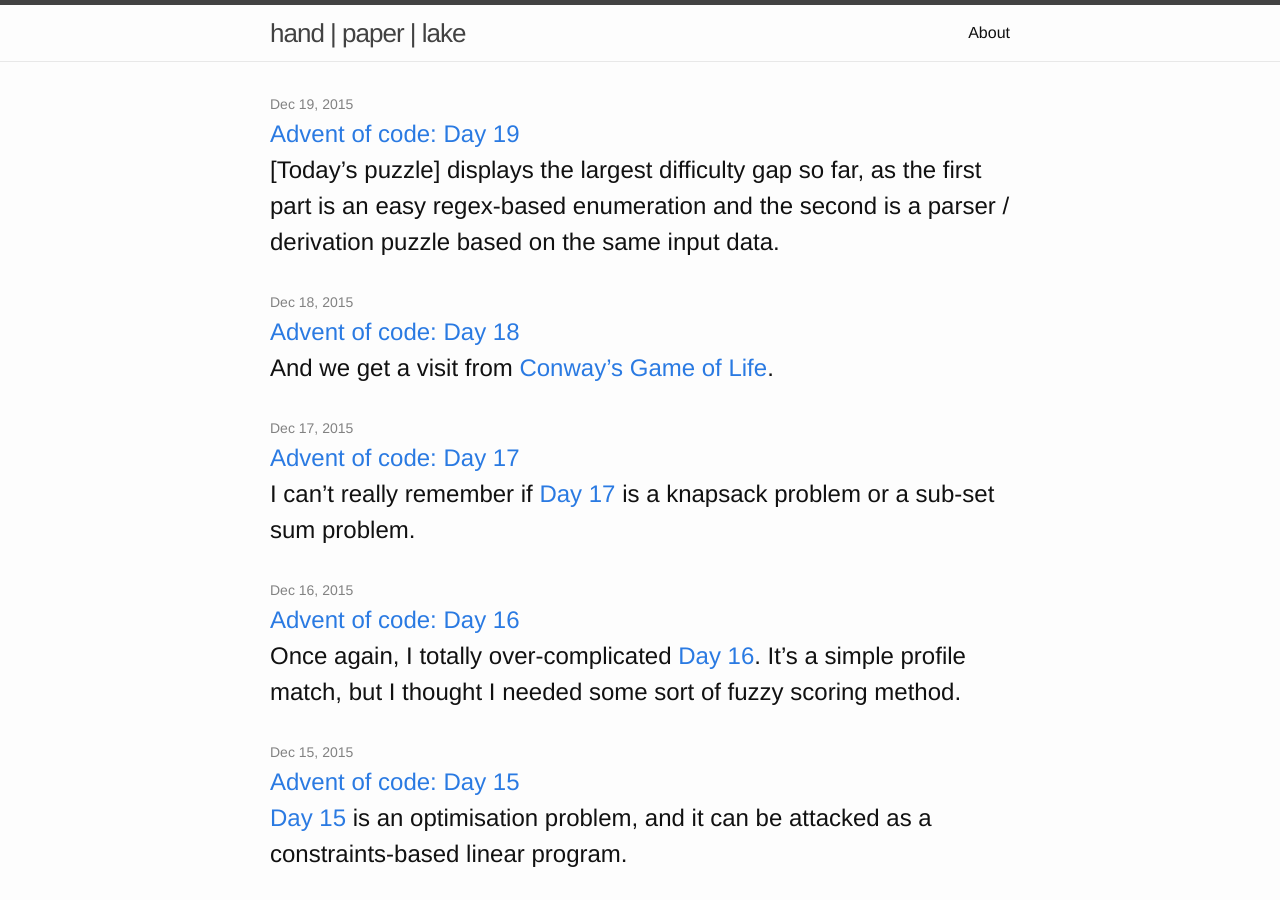
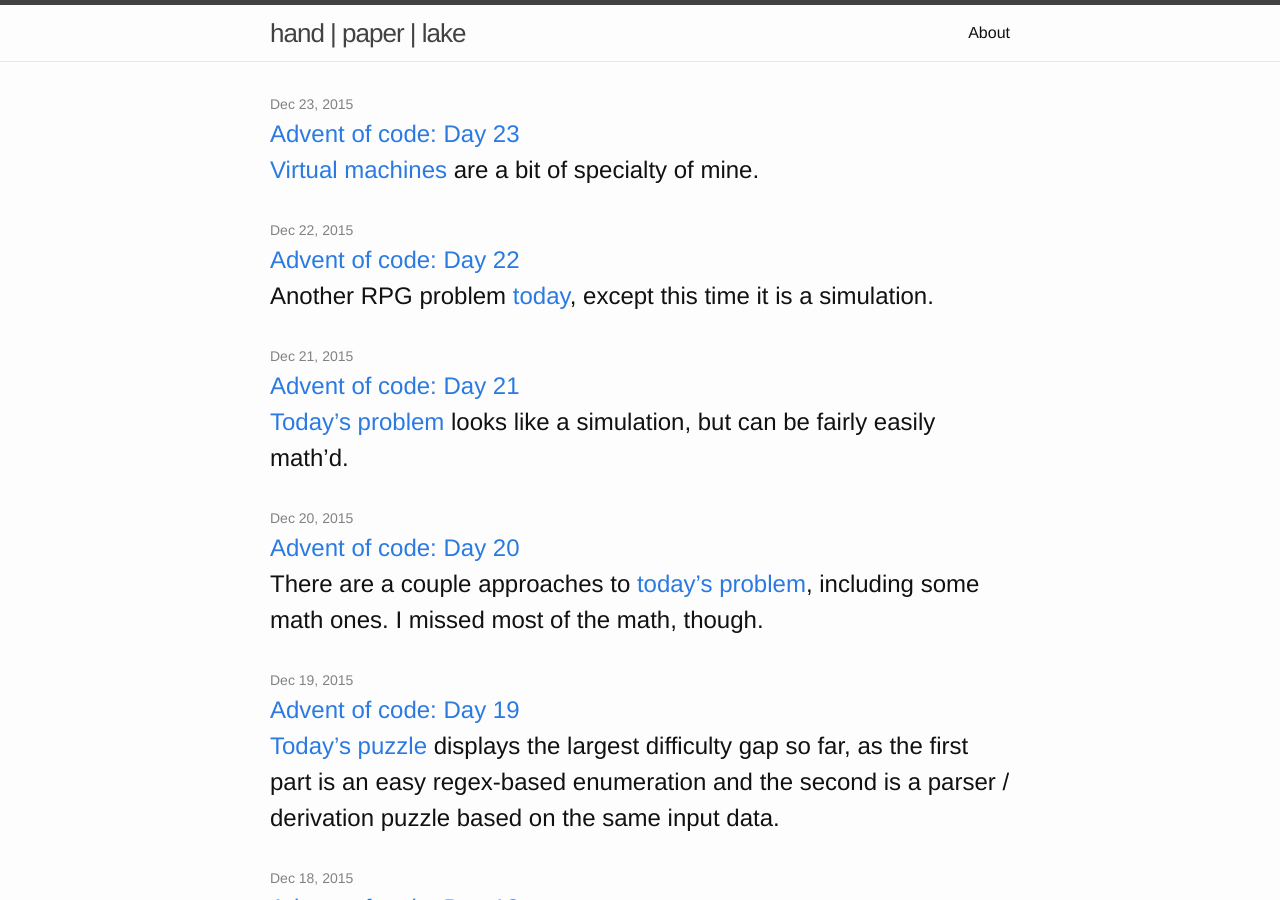
Before and after one commit to bildzeitung/bildzeitung.github.io, a Jekyll site: the page built from index.html, in a window 1280 px wide and 900 px high. Built offline with Jekyll 4.4.1, drawn with Linux system fonts in a browser that asks for light colours.

Commit message:
More entries

```diff
--- a/_posts/2015-12-19-advent.md
+++ b/_posts/2015-12-19-advent.md
@@ -5,7 +5,7 @@ date:   2015-12-19 09:00:00
 categories: code
 ---
 
-[Today's puzzle] displays the largest difficulty gap so far, as the first part is an easy regex-based enumeration and the second is a parser / derivation puzzle based on the same input data.
+[Today's puzzle][day] displays the largest difficulty gap so far, as the first part is an easy regex-based enumeration and the second is a parser / derivation puzzle based on the same input data.
 
 I began by assuming that the language being represented was parsable by a basic bottom-up parser -- no lookahead or anything else. It turns out that, without analysis, my assumption was reasonable and the solution [works just fine][code].
 
--- /dev/null
+++ b/_posts/2015-12-20-advent.md
@@ -0,0 +1,13 @@
+---
+layout: post
+title:  "Advent of code: Day 20"
+date:   2015-12-20 09:00:00
+categories: code
+---
+
+There are a couple approaches to [today's problem][day], including some math ones. I missed most of the math, though.
+
+The infinite houses business comes up often enough in undergrad math courses that it's not unfamiliar, but having to solve for it, or sieve for a solution, is still something that takes doing. [What I ended up][code] with was a solution that tries to start from a reasonable place, so as to cut down the search space some.
+
+[day]: http://adventofcode.com/day/20
+[code]: https://github.com/bildzeitung/adventofcode/tree/master/20
--- /dev/null
+++ b/_posts/2015-12-21-advent.md
@@ -0,0 +1,13 @@
+---
+layout: post
+title:  "Advent of code: Day 21"
+date:   2015-12-21 09:00:00
+categories: code
+---
+
+[Today's problem][day] looks like a simulation, but can be fairly easily math'd.
+
+In this case, the idea is to load the data and run an exhaustive search of potential player loadouts, calculating the number of turns it would take the player to kill the boss, compared to the number of turns it would take for the boss to kill the player. Then, save all of the costs associated with player wins and output the smallest. Easy peasy.
+
+[day]: http://adventofcode.com/day/21
+[code]: https://github.com/bildzeitung/adventofcode/tree/master/21
--- /dev/null
+++ b/_posts/2015-12-22-advent.md
@@ -0,0 +1,13 @@
+---
+layout: post
+title:  "Advent of code: Day 22"
+date:   2015-12-22 09:00:00
+categories: code
+---
+
+Another RPG problem [today][day], except this time it is a simulation.
+
+I treated this as a game simulation, so I did a breadth-first search along objects representing the game state, with the player choices for the child nodes. There are plenty of pruning conditions, including using found solutions as upper bounds on the problem space. The pruning makes a full brute-force search feasible.
+
+[day]: http://adventofcode.com/day/22
+[code]: https://github.com/bildzeitung/adventofcode/tree/master/22
--- /dev/null
+++ b/_posts/2015-12-23-advent.md
@@ -0,0 +1,13 @@
+---
+layout: post
+title:  "Advent of code: Day 23"
+date:   2015-12-23 09:00:00
+categories: code
+---
+
+[Virtual machines][day] are a bit of specialty of mine.
+
+At least, the code to run them is. This was my best showing -- 35th on the leader board -- and I suspect that if I typed faster and ran the code a little less that I'd have done better. But, I'm slow and plod and all that. This problem was straightforward -- implement a VM tuned to solving the Collatz Conjecture. Normally, this sort of insanity is best done in C, but Python was fast enough for the problem at hand.
+
+[day]: http://adventofcode.com/day/23
+[code]: https://github.com/bildzeitung/adventofcode/tree/master/23
```
